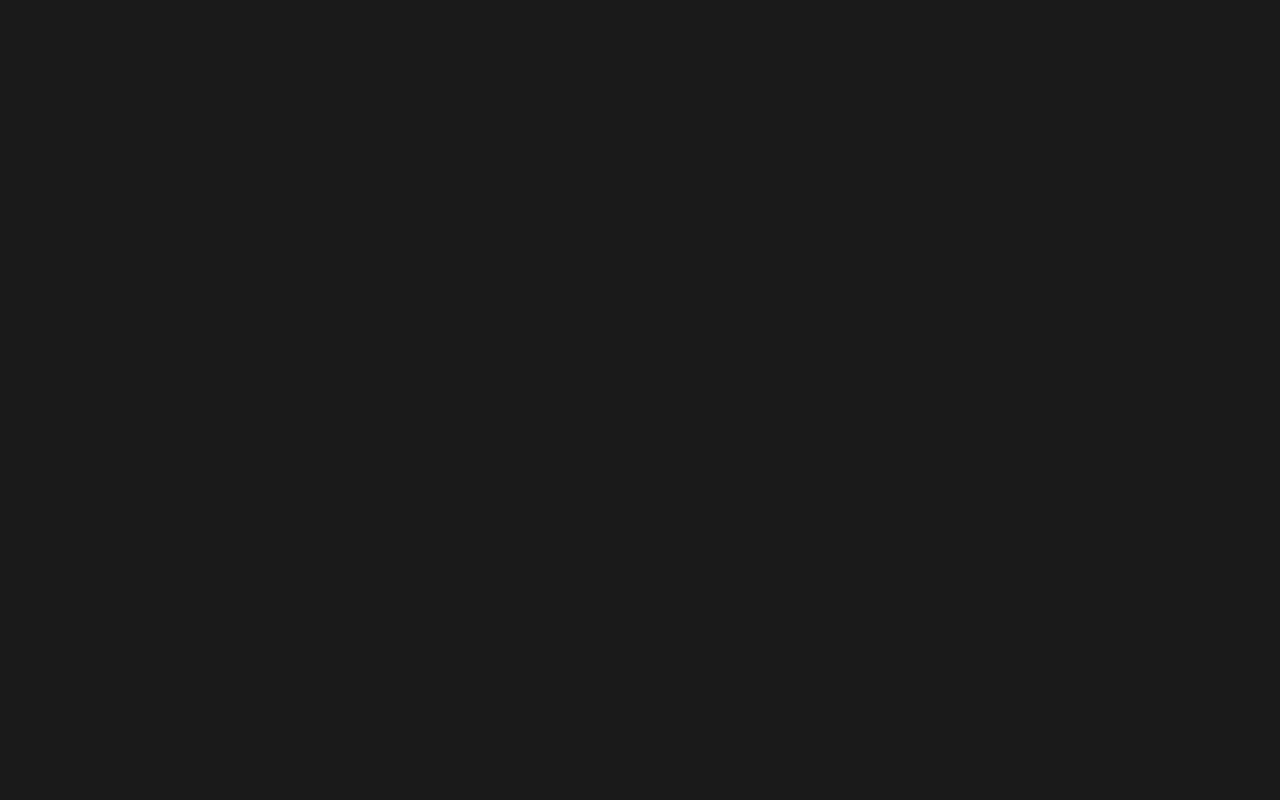
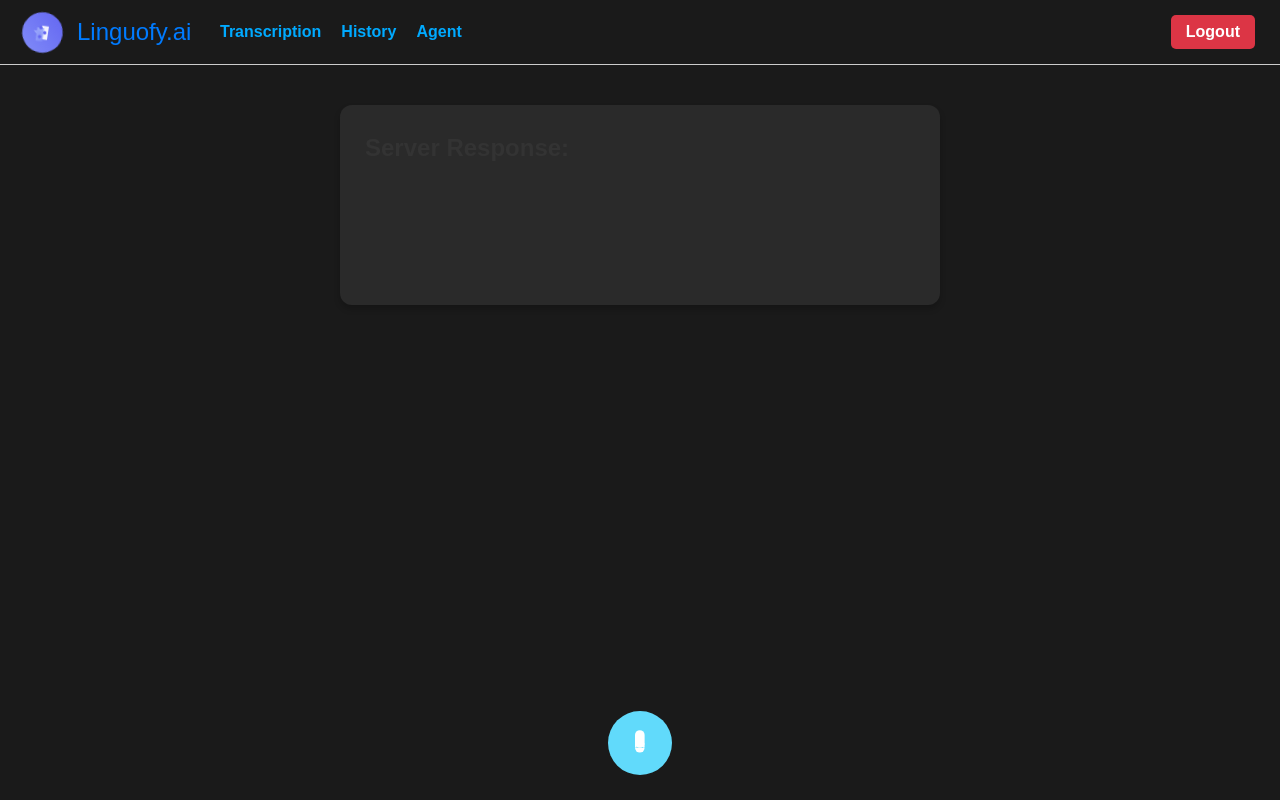
Before and after one commit to taiminhle4920/linguofy, a React (Vite) app in the folder frontend/: page /Agent in a window 1280 px wide. Before the commit this address had no page. Built offline with nearby package versions, Linux system fonts and the light colour scheme; sample sign-in values are in the browser's storage.

Commit message:
adding agent page

```diff
--- a/frontend/src/App.jsx
+++ b/frontend/src/App.jsx
@@ -6,6 +6,7 @@ import SignupPage from "./components/SignupPage";
 import LoginPage from "./components/LoginPage";
 import ProtectedRoute from "./components/ProtectedRoute";
 import HistoryPage from "./components/HistoryPage";
+import Agent from "./components/Agent";
 
 // const App = () => {
 //   return (
@@ -23,6 +24,7 @@ function App() {
         <Route path="/SignUp" element={<SignupPage />} />
         <Route path="/LandingPage" element={<ProtectedRoute><LandingPage /></ProtectedRoute>} />
         <Route path="/HistoryPage" element={<ProtectedRoute><HistoryPage /></ProtectedRoute>} />
+        <Route path="/Agent" element={<ProtectedRoute><Agent /></ProtectedRoute>}/>
       </Routes>
     </Router>
   );
--- /dev/null
+++ b/frontend/src/components/Agent.css
@@ -0,0 +1,111 @@
+/* NavBar.css (example) */
+.navbar {
+    width: 100%;
+    background-color: #1a1a1a;
+    color: #fff;
+    display: flex;
+    align-items: center;
+    justify-content: space-between;
+    padding: 10px 20px;
+    box-sizing: border-box;
+}
+
+/* Agent.css */
+
+/* Reset/Global */
+html,
+body {
+    margin: 0;
+    padding: 0;
+    height: 100%;
+    background-color: #1a1a1a;
+    font-family: sans-serif;
+}
+
+.agent-container {
+    /* No min-height: 100vh if you want the NavBar at the top with no huge space */
+    display: flex;
+    flex-direction: column;
+    align-items: center;
+    padding: 20px;
+    box-sizing: border-box;
+    width: 100%;
+}
+
+.agent-transcription {
+    width: 90%;
+    max-width: 600px;
+    background-color: #2a2a2a;
+    padding: 25px;
+    border-radius: 12px;
+    color: #ffffff;
+    box-shadow: 0 4px 6px rgba(0, 0, 0, 0.2);
+    margin: 20px auto;
+    /* Center horizontally with auto margin */
+    min-height: 200px;
+    /* Example smaller box */
+}
+
+/* Footer remains fixed or can be normal flow as well */
+.agent-footer {
+    width: 100%;
+    display: flex;
+    justify-content: center;
+    position: fixed;
+    bottom: 0;
+    left: 0;
+    padding: 20px;
+    background-color: #1a1a1a;
+    box-sizing: border-box;
+}
+
+.agent-button {
+    background-color: #61dafb;
+    border: none;
+    border-radius: 50%;
+    width: 64px;
+    height: 64px;
+    cursor: pointer;
+    transition: background-color 0.3s ease;
+    display: flex;
+    align-items: center;
+    justify-content: center;
+}
+
+.agent-button:hover {
+    background-color: #4db8e0;
+}
+
+.agent-button.recording {
+    background-color: #f44336;
+}
+
+.agent-button svg {
+    fill: #ffffff;
+}
+
+/* Responsive for tablets */
+@media (max-width: 768px) {
+    .agent-transcription {
+        width: 95%;
+        padding: 20px;
+    }
+
+    .agent-button {
+        width: 56px;
+        height: 56px;
+    }
+}
+
+/* Responsive for phones */
+@media (max-width: 480px) {
+    .agent-transcription {
+        width: 95%;
+        padding: 15px;
+    }
+
+    .agent-button {
+        width: 48px;
+        height: 48px;
+    }
+}
--- /dev/null
+++ b/frontend/src/components/Agent.jsx
@@ -0,0 +1,108 @@
+import React, { useState, useRef } from 'react';
+import './Agent.css';
+import Navbar from './Navbar';
+
+const Agent = () => {
+    const [recording, setRecording] = useState(false);
+    const [transcription, setTranscription] = useState('');
+    const mediaRecorderRef = useRef(null);
+    const audioChunksRef = useRef([]);
+
+    // Start recording using the MediaRecorder API
+    const startRecording = async () => {
+        try {
+            const stream = await navigator.mediaDevices.getUserMedia({ audio: true });
+            mediaRecorderRef.current = new MediaRecorder(stream);
+            audioChunksRef.current = [];
+
+            mediaRecorderRef.current.ondataavailable = (event) => {
+                if (event.data && event.data.size > 0) {
+                    audioChunksRef.current.push(event.data);
+                }
+            };
+
+            mediaRecorderRef.current.onstop = handleRecordingStop;
+            mediaRecorderRef.current.start();
+            setRecording(true);
+        } catch (error) {
+            console.error('Error accessing microphone:', error);
+        }
+    };
+
+    // Stop recording and trigger sending the audio to the server
+    const stopRecording = () => {
+        if (mediaRecorderRef.current) {
+            mediaRecorderRef.current.stop();
+            setRecording(false);
+        }
+    };
+
+    // Called when recording stops; compiles audio data and sends it to the server
+    const handleRecordingStop = async () => {
+        const audioBlob = new Blob(audioChunksRef.current, { type: 'audio/webm' });
+        await sendAudioToServer(audioBlob, 'webm');
+    };
+
+    // Function to send the audio blob to the backend server
+    const sendAudioToServer = async (audioBlob, extension) => {
+        console.log("Sending blob to server, size:", audioBlob.size, "Extension:", extension);
+        const formData = new FormData();
+        formData.append("file", audioBlob, `recording.${extension}`);
+
+        try {
+            const response = await fetch("http://127.0.0.1:5000/agent", {
+                method: "POST",
+                body: formData,
+            });
+            console.log("Response received from backend:", response);
+            const data = await response.json();
+            if (data.Translation) {
+                console.log("Translation received:", data.Translation);
+                setTranscription(data.Translation);
+            } else {
+                console.log("No translation in response:", data);
+            }
+        } catch (error) {
+            console.error("Error sending audio to server:", error);
+        }
+    };
+
+    // Toggle recording on button click
+    const handleButtonClick = () => {
+        if (recording) {
+            stopRecording();
+        } else {
+            startRecording();
+        }
+    };
+
+    return (
+        <div className="agent-container">
+            <div className="agent-transcription">
+                <h2>Server Response:</h2>
+                <p>{transcription}</p>
+            </div>
+            <div className="agent-footer">
+                <button
+                    className={`agent-button ${recording ? 'recording' : ''}`}
+                    onClick={handleButtonClick}
+                >
+                    <svg
+                        xmlns="http://www.w3.org/2000/svg"
+                        width="32"
+                        height="32"
+                        fill="currentColor"
+                        viewBox="0 0 16 16"
+                    >
+                        <path d="M8 11a3 3 0 0 0 3-3V3a3 3 0 0 0-6 0v5a3 3 0 0 0 3 3z" />
+                        <path d="M5 8.5a.5.5 0 0 1 1 0v2a.5.5 0 0 1-1 0v-2z" />
+                        <path d="M10 8.5a.5.5 0 0 1 1 0v2a.5.5 0 0 1-1 0v-2z" />
+                        <path d="M8 14a3 3 0 0 0 3-3H5a3 3 0 0 0 3 3z" />
+                    </svg>
+                </button>
+            </div>
+        </div>
+    );
+};
+
+export default Agent;
--- a/frontend/src/components/Navbar.jsx
+++ b/frontend/src/components/Navbar.jsx
@@ -22,6 +22,7 @@ const Navbar = () => {
             <div className="nav-links">
                 <Link to="/LandingPage">Transcription</Link>
                 <Link to="/HistoryPage">History</Link>
+                <Link to="/Agent">Agent</Link>
             </div>
             {userID && <button className="logout-button" onClick={handleLogout}>Logout</button>}
         </nav>
```
Also changed, not shown: 2 other files (tests, documents, lock files or other folders).
